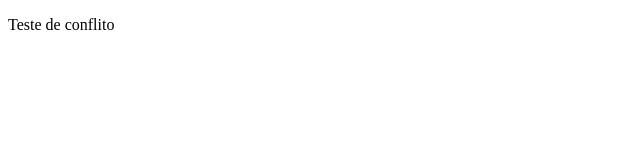
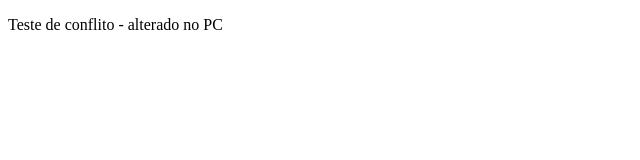
Before and after one commit to ViniciusLobato007/teste-conflito, a plain HTML site: page index.html in a window 1280 px wide. Shown: the whole page, without its empty margins (0-640 px from the left). Drawn offline with Linux system fonts and the light colour scheme.

Commit message:
Alteracoes pelo Pc

```diff
--- a/index.html
+++ b/index.html
@@ -7,6 +7,6 @@
     <title>Document</title>
 </head>
 <body>
-    <p>Teste de conflito</p>
+    <p>Teste de conflito - alterado no PC</p>
 </body>
 </html>
```
